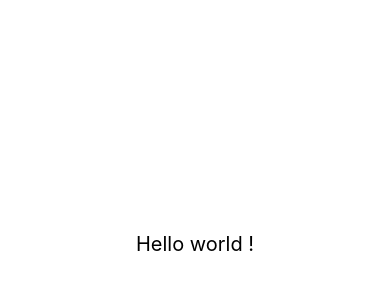
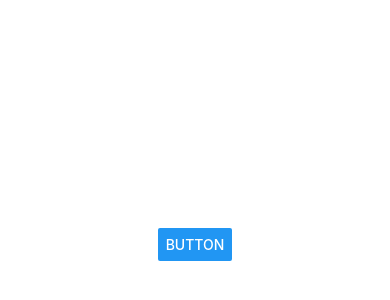
Before and after one commit to JeRimes/learnReactNative, a React Native app: screen / in a window 390 px wide. Shown: the part 178-478 px from the top of the page. Built offline with nearby package versions, Linux system fonts and the light colour scheme.

Commit message:
add button

```diff
--- a/App.js
+++ b/App.js
@@ -1,11 +1,16 @@
 import { StatusBar } from 'expo-status-bar';
 import React from 'react';
-import { StyleSheet, Text, View } from 'react-native';
+import { StyleSheet, Text, View, Button } from 'react-native';
 
 export default function App() {
   return (
     <View style={styles.container}>
-      <Text style={styles.title}>Hello world !</Text>
+      <Button
+        onPress={() => {
+          () => Alert.alert('Simple Button pressed')
+        }}
+        title="button"
+      />
     </View>
   );
 }
@@ -17,7 +22,4 @@ const styles = StyleSheet.create({
     alignItems: 'center',
     justifyContent: 'center',
   },
-  title: {
-    fontSize: 20,
-  }
 });
```
